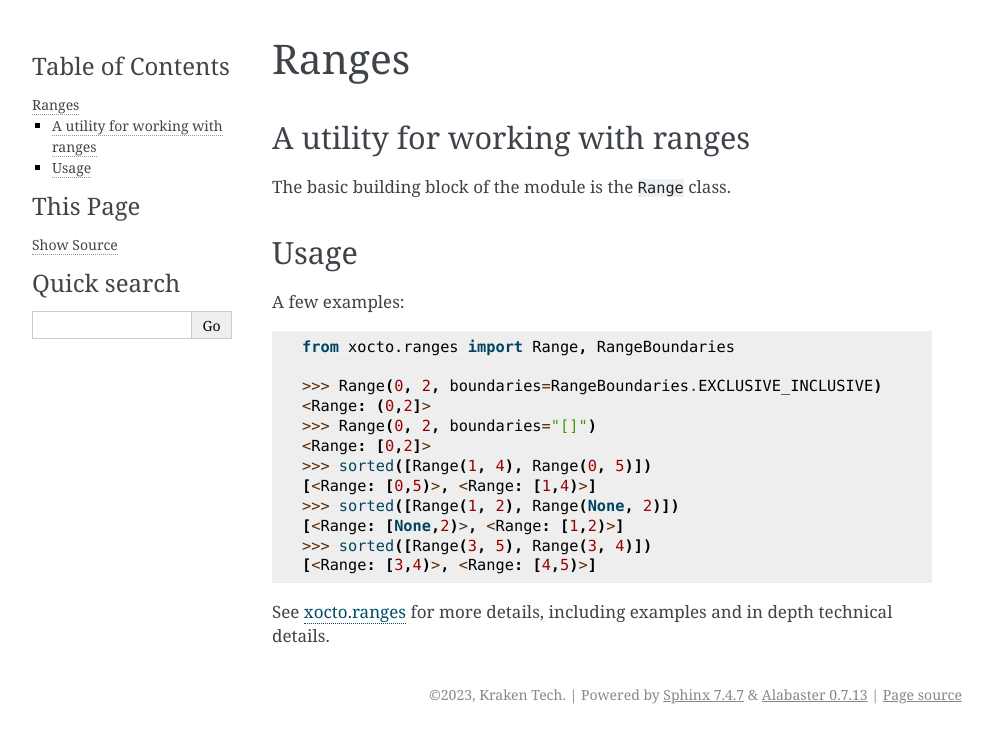
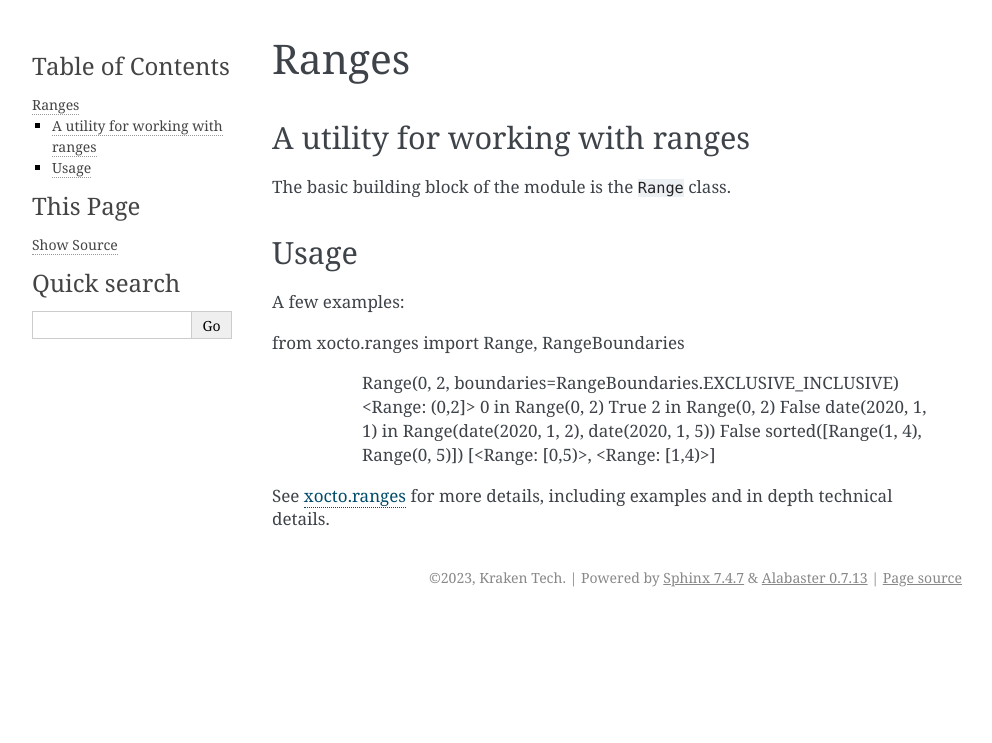
Before and after one commit to octoenergy/xocto, a Sphinx documentation site: the page built from docs/xocto/ranges.md, in a window 1280 px wide. Shown: the top 743 px of the page, without its empty margins (148-1140 px from the left). Built offline with Sphinx 7.4.7, drawn with Linux system fonts in a browser that asks for light colours.

Commit message:
Update docs/xocto/ranges.md
Co-authored-by: Greg Turner <cogat@users.noreply.github.com>

````diff
--- a/docs/xocto/ranges.md
+++ b/docs/xocto/ranges.md
@@ -8,19 +8,17 @@ The basic building block of the module is the `Range` class.
 
 A few examples:
 
-```python
 from xocto.ranges import Range, RangeBoundaries
 
 >>> Range(0, 2, boundaries=RangeBoundaries.EXCLUSIVE_INCLUSIVE)
 <Range: (0,2]>
->>> Range(0, 2, boundaries="[]")
-<Range: [0,2]>
+>>> 0 in Range(0, 2)
+True
+>>> 2 in Range(0, 2)
+False
+>>> date(2020, 1, 1) in Range(date(2020, 1, 2), date(2020, 1, 5))
+False
 >>> sorted([Range(1, 4), Range(0, 5)])
 [<Range: [0,5)>, <Range: [1,4)>]
->>> sorted([Range(1, 2), Range(None, 2)])
-[<Range: [None,2)>, <Range: [1,2)>]
->>> sorted([Range(3, 5), Range(3, 4)])
-[<Range: [3,4)>, <Range: [4,5)>]
-```
 
 See [xocto.ranges](https://github.com/octoenergy/xocto/blob/master/xocto/ranges.py) for more details, including examples and in depth technical details.
````
